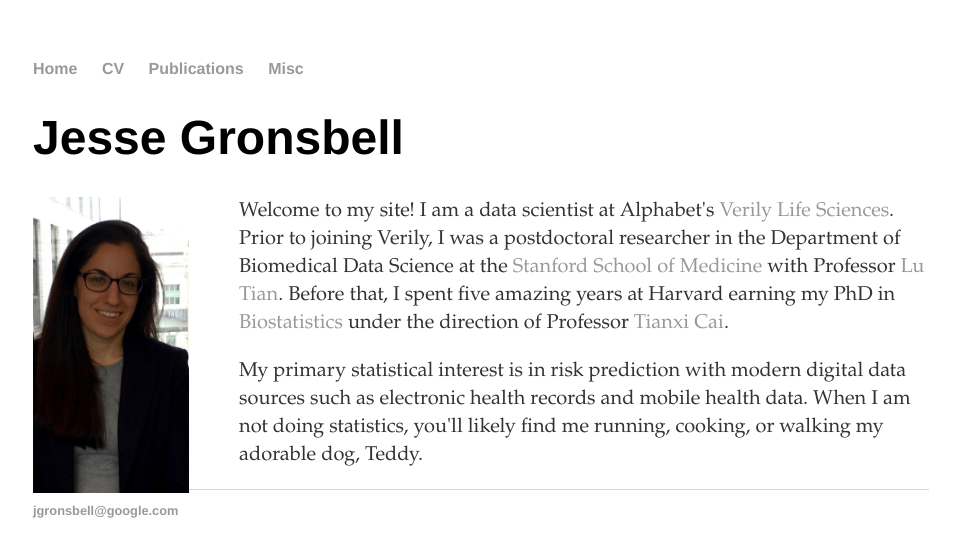
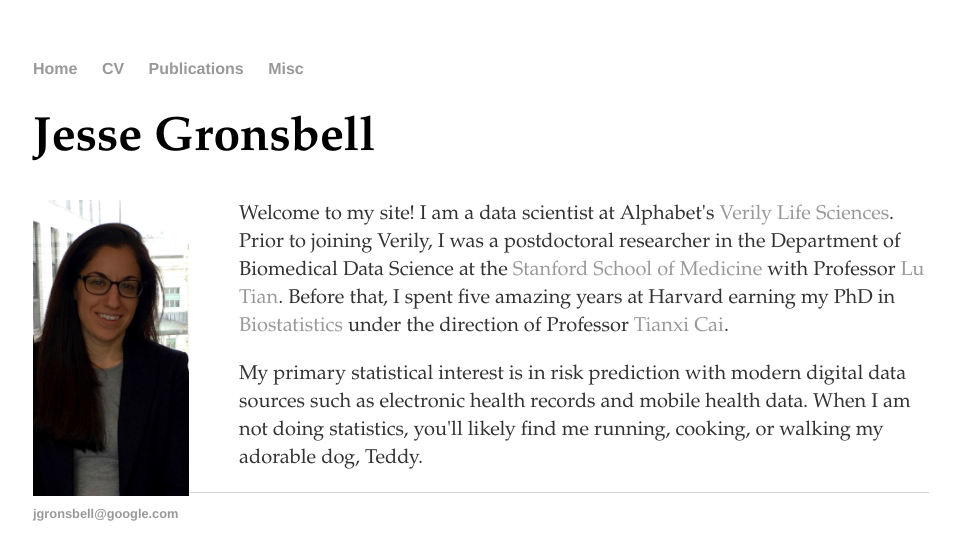
Before and after one commit to jgrons/old_website, a Jekyll site: the page built from index.html, in a window 1280 px wide. Shown: the top 560 px of the page, without its empty margins (159-1119 px from the left). Built offline with Jekyll 4.4.1, drawn with Linux system fonts in a browser that asks for light colours.

Commit message:
Update index.html

```diff
--- a/index.html
+++ b/index.html
@@ -3,7 +3,7 @@
 title: Jesse Gronsbell
 ---
 <div class="blurb">
-	<h1> Jesse Gronsbell </h1>
+	<h1 style="font-family: palatino"> Jesse Gronsbell </h1>
 	<div class="span2">
         <a href="../pics/IMG_1115.jpeg">
             <img src="../pics/IMG_1115.jpeg" HEIGHT="296" WIDTH="156" align="left" style="margin:0px 50px 0px 0px"
```
